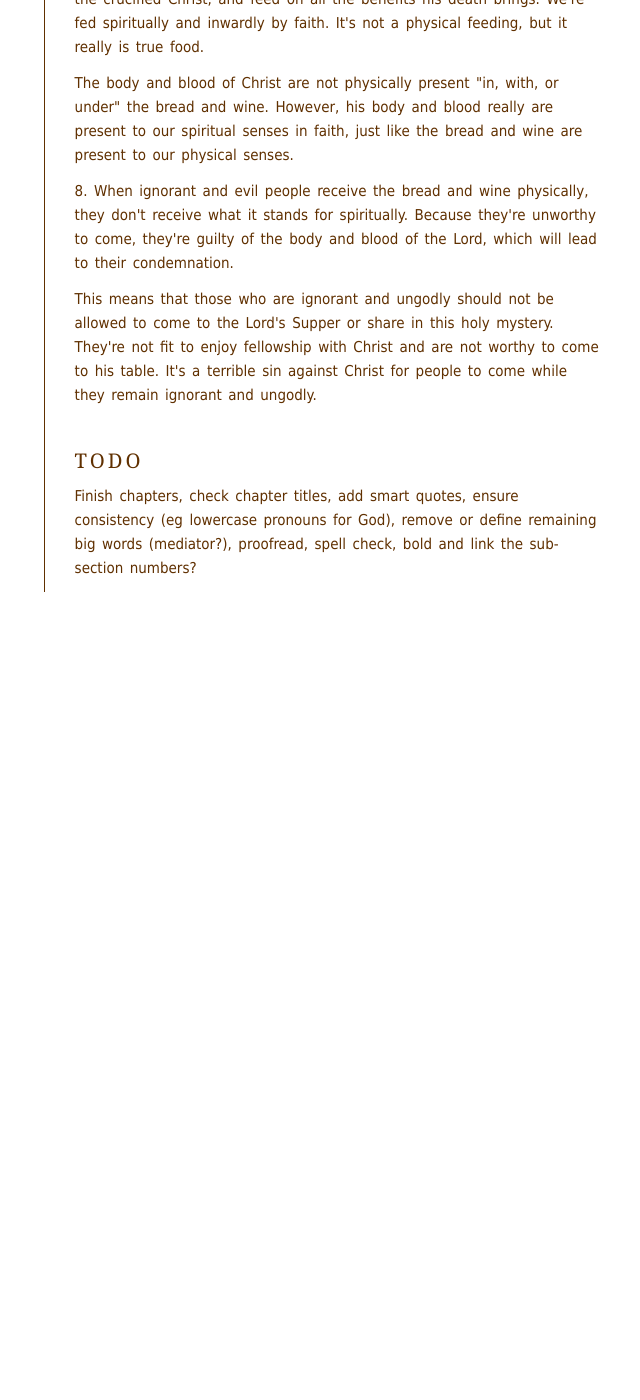
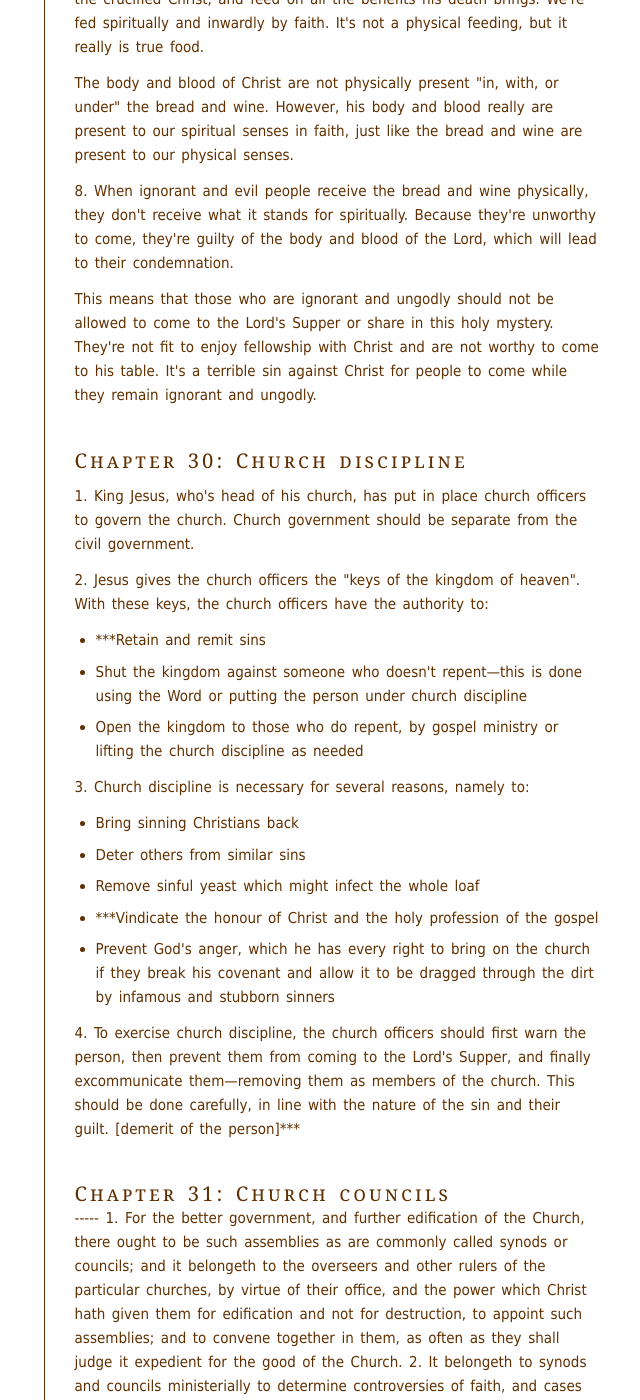
Before and after one commit to benhoyt/benhoyt.github.com, a Jekyll site: the page built from writings-plain-english-westminster.html, in a window 1280 px wide and 1400 px high, scrolled down 31393 px. Shown: the whole window, without its empty margins (390-1030 px from the left). Built offline with Jekyll 4.4.1, drawn with Linux system fonts in a browser that asks for light colours; before the commit the page ends 32023 px from its top, so only the background shows below that; some of the changed text lies outside the part shown.

Commit message:
Most of chapter 30.

```diff
--- a/writings-plain-english-westminster.html
+++ b/writings-plain-english-westminster.html
@@ -708,6 +708,44 @@ permalink: /writings/plain-english-westminster/index.html
 <p>This means that those who are ignorant and ungodly should not be allowed to come to the Lord's Supper or share in this holy mystery. They're not fit to enjoy fellowship with Christ and are not worthy to come to his table. It's a terrible sin against Christ for people to come while they remain ignorant and ungodly.</p>
 
 
+<h2 id="chapter30">Chapter 30: Church discipline</h2>
+
+<p>1. King Jesus, who's head of his church, has put in place church officers to govern the church. Church government should be separate from the civil government.</p>
+
+<p>2. Jesus gives the church officers the "keys of the kingdom of heaven". With these keys, the church officers have the authority to:</p>
+
+<ul>
+ <li>***Retain and remit sins</li>
+ <li>Shut the kingdom against someone who doesn't repent—this is done using the Word or putting the person under church discipline</li>
+ <li>Open the kingdom to those who do repent, by gospel ministry or lifting the church discipline as needed</li>
+</ul>
+
+<p>3. Church discipline is necessary for several reasons, namely to:</p>
+
+<ul>
+ <li>Bring sinning Christians back</li>
+ <li>Deter others from similar sins</li>
+ <li>Remove sinful yeast which might infect the whole loaf</li>
+ <li>***Vindicate the honour of Christ and the holy profession of the gospel</li>
+ <li>Prevent God's anger, which he has every right to bring on the church if they break his covenant and allow it to be dragged through the dirt by infamous and stubborn sinners</li>
+</ul>
+
+<p>4. To exercise church discipline, the church officers should first warn the person, then prevent them from coming to the Lord's Supper, and finally excommunicate them—removing them as members of the church. This should be done carefully, in line with the nature of the sin and their guilt. [demerit of the person]***</p>
+
+
+<h2 id="chapter31">Chapter 31: Church councils</h2>
+
+-----
+1.  For the better government, and further edification of the Church, there ought to be such assemblies as are commonly called synods or councils; and it belongeth to the overseers and other rulers of the particular churches, by virtue of their office, and the power which Christ hath given them for edification and not for destruction, to appoint such assemblies; and to convene together in them, as often as they shall judge it expedient for the good of the Church.
+
+2.  It belongeth to synods and councils ministerially to determine controversies of faith, and cases of conscience; to set down rules and directions for the better ordering of the public worship of God, and government of His Church; to receive complaints in cases of maladministration, and authoritatively to determine the same: which decrees and determinations, if consonant to the Word of God, are to be received with reverence and submission; not only for their agreement with the Word, but also for the power whereby they are made, as being an ordinance of God appointed thereunto in His Word.
+
+3.  All synods or councils, since the Apostles' times, whether general or particular, may err; and many have erred. Therefore they are not to be made the rule of faith, or practice; but to be used as a help in both.
+
+4.  Synods and councils are to handle or conclude nothing but that which is ecclesiastical: and are not to intermeddle with civil affairs which concern the commonwealth, unless by way of humble petition in cases extraordinary; or, by way of advice, for satisfaction of conscience, if they be thereunto required by the civil magistrate.
+-----
+
+
 <h2>TODO</h2>
 
 <p>Finish chapters, check chapter titles, add smart quotes, ensure consistency (eg lowercase pronouns for God), remove or define remaining big words (mediator?), proofread, spell check, bold and link the sub-section numbers?</p>
```
